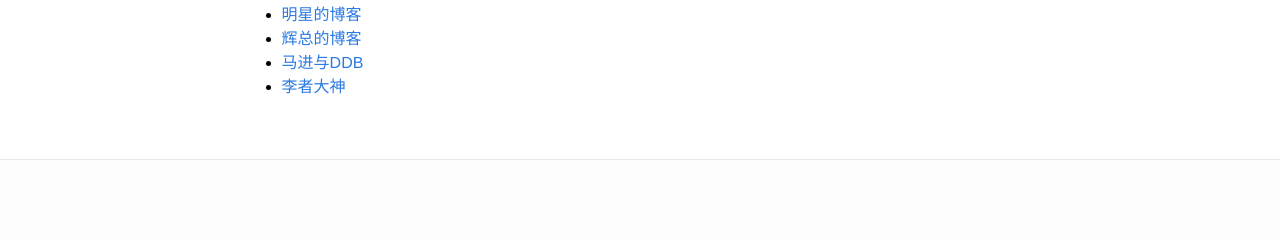
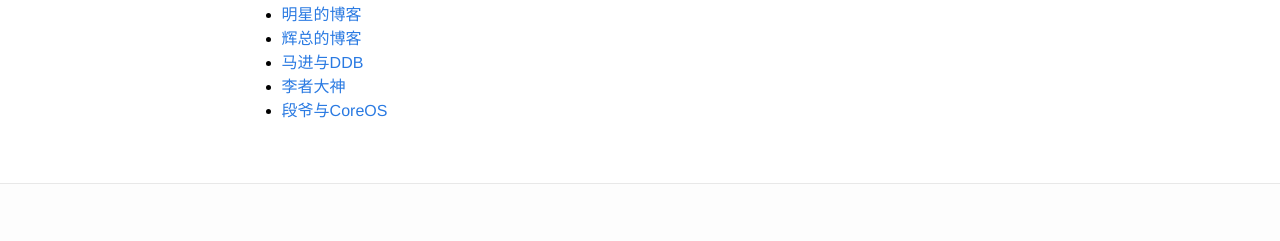
Before and after one commit to SteNicholas/openinx.github.io, a Jekyll site: the page built from about.md, in a window 1280 px wide. Shown: the part 1015-1256 px from the top of the page. Built offline with Jekyll 4.4.1, drawn with Linux system fonts in a browser that asks for light colours; Markdown is read by kramdown in place of the engine named in the settings; before the commit the page ends 1235 px from its top, so only the background shows below that.

Commit message:
Update about.md

```diff
--- a/about.md
+++ b/about.md
@@ -42,3 +42,4 @@ permalink: /about/
 * [辉总的博客](http://www.mysqlplay.com/)
 * [马进与DDB](http://www.majin163.com/)
 * [李者大神](http://senarukana.github.io/)
+* [段爷与CoreOS](http://www.serfdom.cn/)
```
